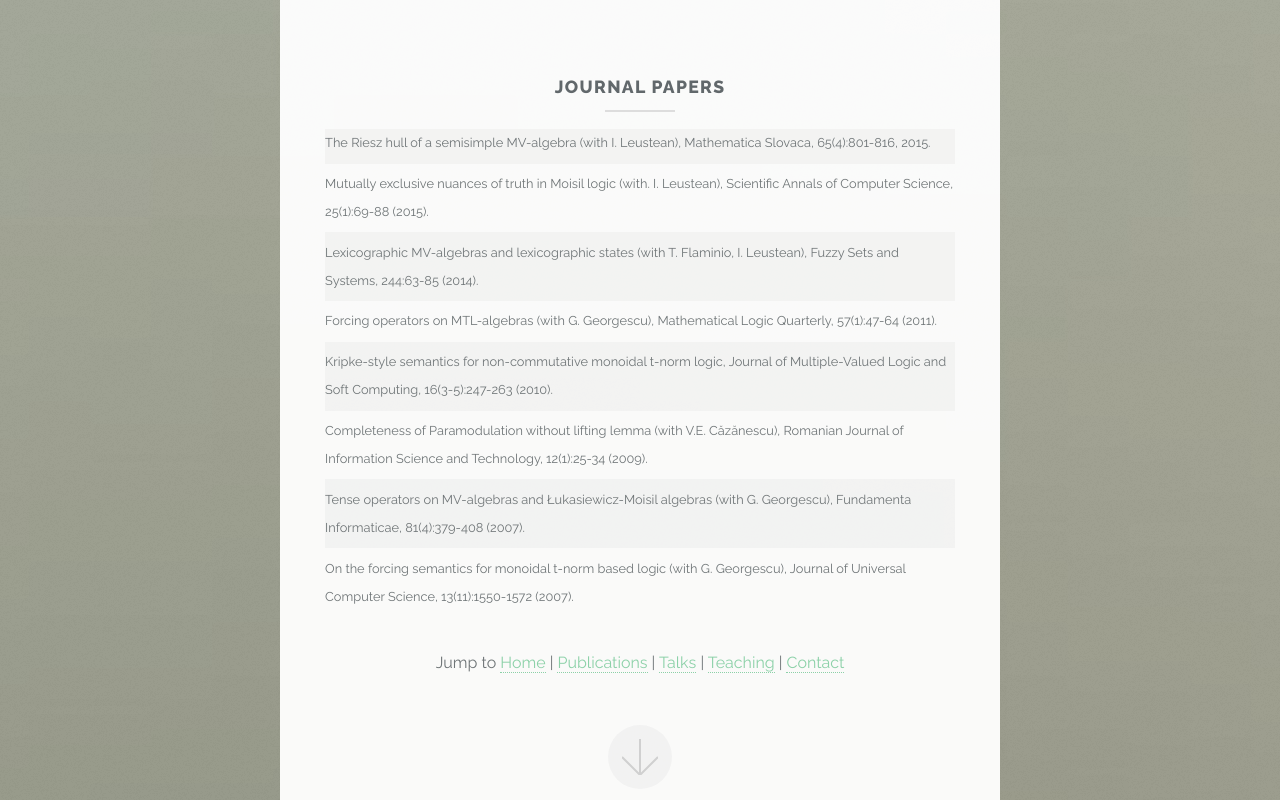
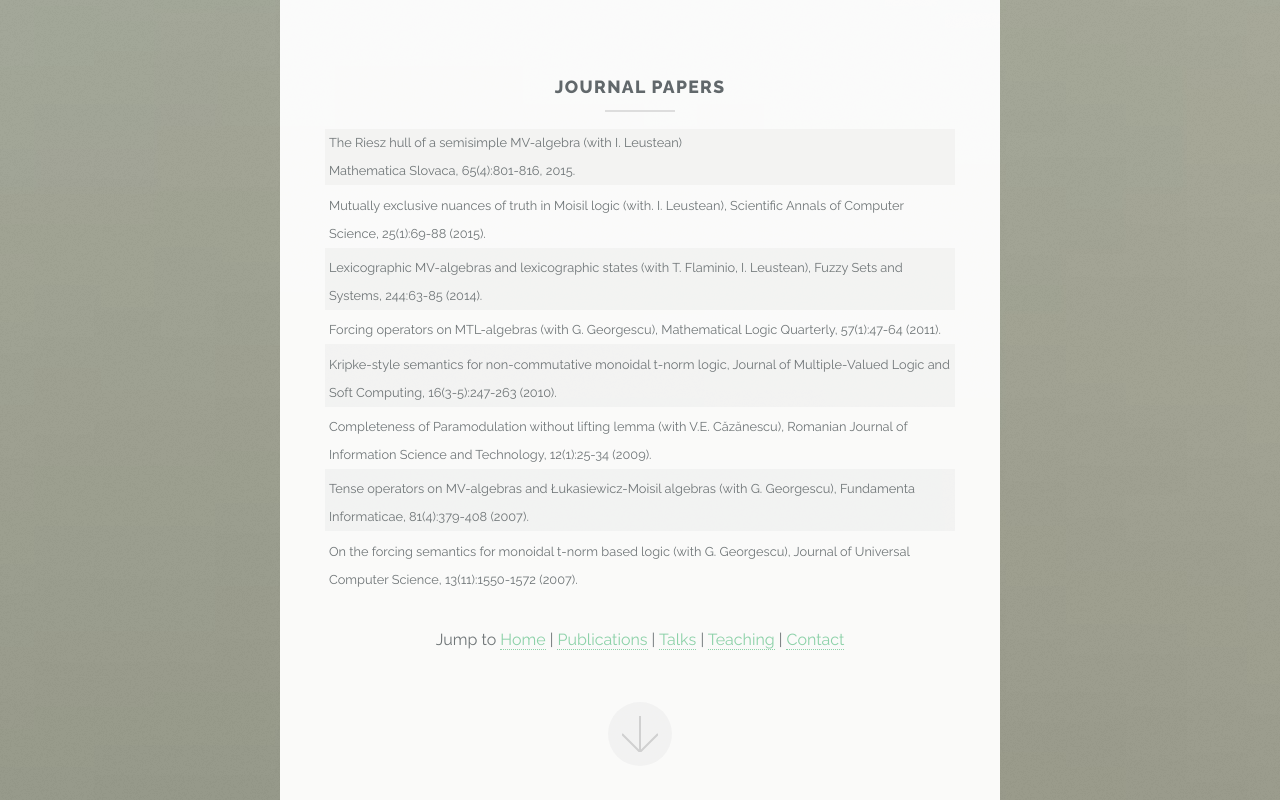
Before and after one commit to eviefp/ddd, a plain HTML site: page index.html in a window 1280 px wide. Shown: the part 1800-2600 px from the top of the page. Drawn offline with Linux system fonts and the light colour scheme; files whose address does not match are found by name.

Commit message:
no message

```diff
--- a/assets/css/main.css
+++ b/assets/css/main.css
@@ -2248,7 +2248,7 @@
 
 			ul.alt li {
 				/*border-top: solid 1px #dddddd;*/
-				padding: 0.5em 0;
+				padding: 0.5em 0 0 0.3em;
 			}
 
 			ul.alt li:nth-child(2n+1) {
--- a/index.html
+++ b/index.html
@@ -86,7 +86,8 @@
 				<section>
 					<ul class="alt">
 						<li>
-							The Riesz hull of a semisimple MV-algebra (with I. Leustean), Mathematica Slovaca, 65(4):801-816, 2015.
+							The Riesz hull of a semisimple MV-algebra (with I. Leustean)<br/>
+							Mathematica Slovaca, 65(4):801-816, 2015.
 						</li>
 						<li>
 							Mutually exclusive nuances of truth in Moisil logic (with. I. Leustean), Scientific Annals of Computer Science, 25(1):69-88
```
